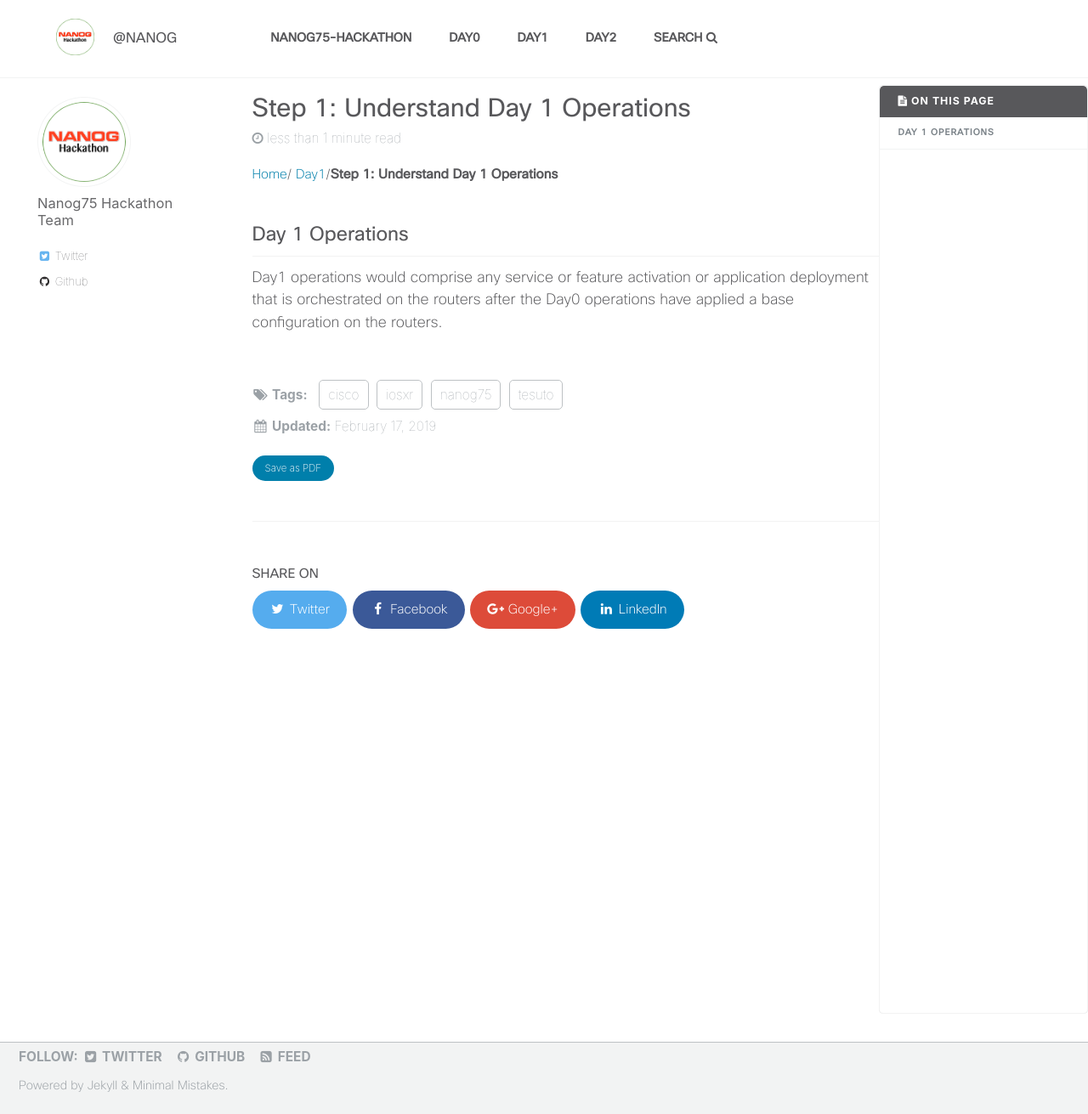
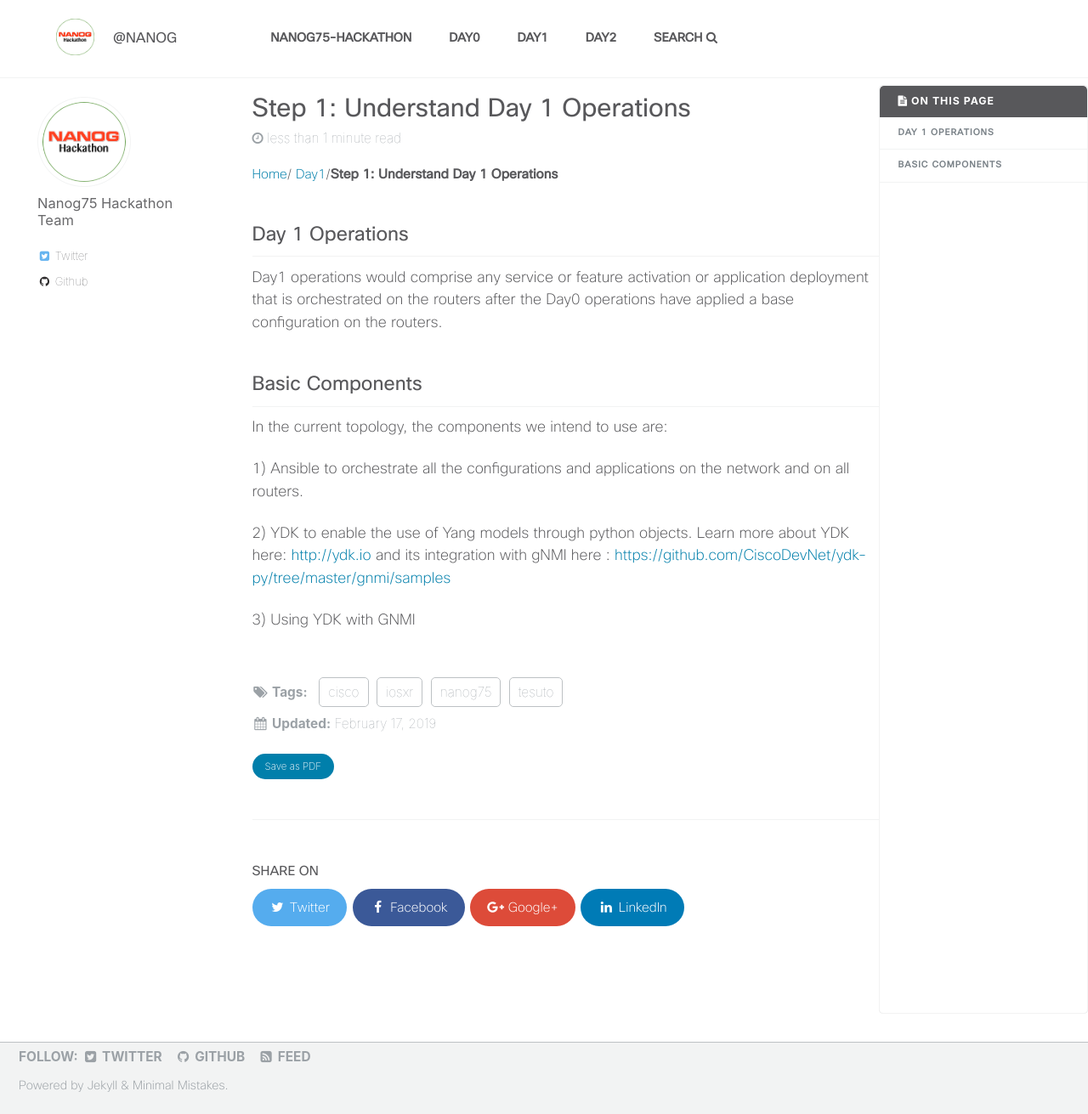
Before and after one commit to nanog75/hackathon, a Jekyll site: the page built from _day1/2019-02-17-step-1-understand-day-1-operations.md, in a window 1280 px wide and 1311 px high. Shown: the whole window at 85% size. Built offline with Jekyll 4.4.1, drawn with Linux system fonts in a browser that asks for light colours.

Commit message:
Create 2019-02-17-step-1-understand-day-1-operations.md

```diff
--- a/_day1/2019-02-17-step-1-understand-day-1-operations.md
+++ b/_day1/2019-02-17-step-1-understand-day-1-operations.md
@@ -19,3 +19,13 @@ tags:
 ## Day 1 Operations
 
 Day1 operations would comprise any service or feature activation or application deployment that is orchestrated on the routers after the Day0 operations have applied a base configuration on the routers.
+
+## Basic Components
+
+In the current topology, the components we intend to use are:
+
+1) Ansible to orchestrate all the configurations and applications on the network and on all routers.
+
+2) YDK to enable the use of Yang models through python objects. Learn more about YDK here: <http://ydk.io> and its integration with gNMI here : <https://github.com/CiscoDevNet/ydk-py/tree/master/gnmi/samples>
+
+3) Using YDK with GNMI
```
